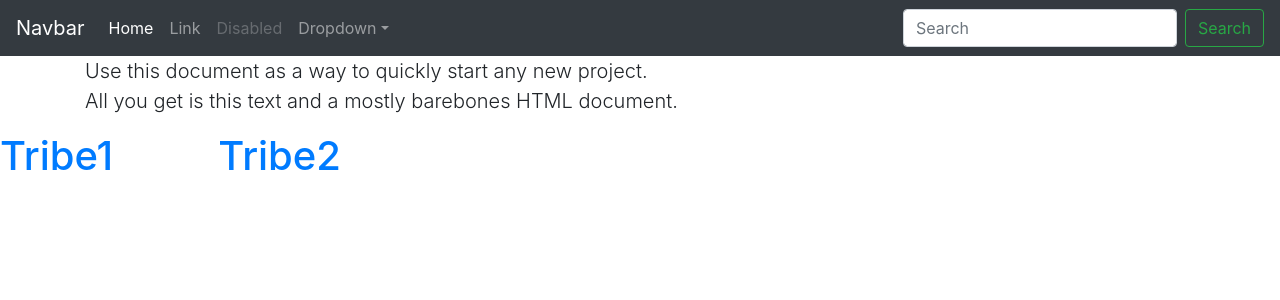
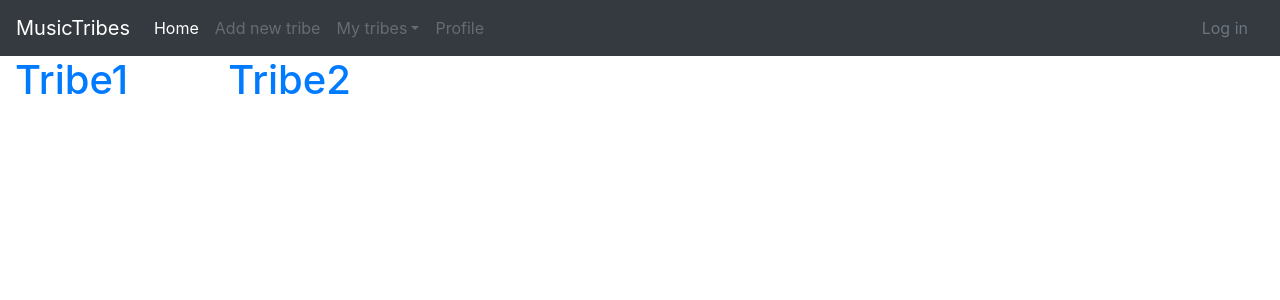
Before and after one commit to tanisic/Music-tribes-django, a Django app: page / in a window 1280 px wide. Shown: the top 300 px of the page. Run offline with Django 3.2, Linux system fonts and the light colour scheme; data comes from the database, SQL or seed files in the repository; both versions use the stored data as it was after the commit; some libraries are stand-ins or nearby versions.

Commit message:
edited base.html

```diff
--- a/musicTribes/app/templates/app/base.html
+++ b/musicTribes/app/templates/app/base.html
@@ -1,12 +1,8 @@
-
-<!doctype html>
 <html lang="en">
   <head>
     <meta charset="utf-8">
     <meta name="viewport" content="width=device-width, initial-scale=1, shrink-to-fit=no">
-    <meta name="description" content="">
-    <meta name="author" content="">
-    <title>Starter Template for Bootstrap</title>
+    <title>Music Tribes</title>
     <link rel="stylesheet" href="https://maxcdn.bootstrapcdn.com/bootstrap/4.0.0/css/bootstrap.min.css" integrity="sha384-Gn5384xqQ1aoWXA+058RXPxPg6fy4IWvTNh0E263XmFcJlSAwiGgFAW/dAiS6JXm" crossorigin="anonymous">
     <script src="https://code.jquery.com/jquery-3.2.1.slim.min.js" integrity="sha384-KJ3o2DKtIkvYIK3UENzmM7KCkRr/rE9/Qpg6aAZGJwFDMVNA/GpGFF93hXpG5KkN" crossorigin="anonymous"></script>
     <script src="https://cdnjs.cloudflare.com/ajax/libs/popper.js/1.12.9/umd/popper.min.js" integrity="sha384-ApNbgh9B+Y1QKtv3Rn7W3mgPxhU9K/ScQsAP7hUibX39j7fakFPskvXusvfa0b4Q" crossorigin="anonymous"></script>
@@ -15,8 +11,9 @@
 
   <body>
 
-    <nav class="navbar navbar-expand-md navbar-dark bg-dark fixed-top">
-      <a class="navbar-brand" href="#">Navbar</a>
+    <div class="navbar-container">
+    <nav class="navbar navbar-expand-md navbar-dark bg-dark">
+      <div class="navbar-brand" href="#">MusicTribes</div>
       <button class="navbar-toggler" type="button" data-toggle="collapse" data-target="#navbarsExampleDefault" aria-controls="navbarsExampleDefault" aria-expanded="false" aria-label="Toggle navigation">
         <span class="navbar-toggler-icon"></span>
       </button>
@@ -24,41 +21,31 @@
       <div class="collapse navbar-collapse" id="navbarsExampleDefault">
         <ul class="navbar-nav mr-auto">
           <li class="nav-item active">
-            <a class="nav-link" href="#">Home <span class="sr-only">(current)</span></a>
+            <a class="nav-link" href="{%url 'app:index'%}">Home <span class="sr-only">(current)</span></a>
           </li>
           <li class="nav-item">
-            <a class="nav-link" href="#">Link</a>
+            <a class="nav-link disabled" href="#">Add new tribe</a>
+          </li>
+          <li class="nav-item dropdown">
+            <a class="nav-link dropdown-toggle disabled" href="http://example.com" id="dropdown01" data-toggle="dropdown" aria-haspopup="true" aria-expanded="false">My tribes</a>
+            <div class="dropdown-menu" aria-labelledby="dropdown01">
+              <a class="dropdown-item" href="#">Edit tribes</a>
+              <div class="dropdown-divider"></div>
+              <a class="dropdown-item" href="#">Delete tribes</a>
+            </div>
           </li>
           <li class="nav-item">
-            <a class="nav-link disabled" href="#">Disabled</a>
-          </li>
-          <li class="nav-item dropdown">
-            <a class="nav-link dropdown-toggle" href="http://example.com" id="dropdown01" data-toggle="dropdown" aria-haspopup="true" aria-expanded="false">Dropdown</a>
-            <div class="dropdown-menu" aria-labelledby="dropdown01">
-              <a class="dropdown-item" href="#">Action</a>
-              <a class="dropdown-item" href="#">Another action</a>
-              <a class="dropdown-item" href="#">Something else here</a>
-            </div>
+            <a class="nav-link disabled" href="#">Profile</a>
           </li>
         </ul>
-        <form class="form-inline my-2 my-lg-0">
-          <input class="form-control mr-sm-2" type="text" placeholder="Search" aria-label="Search">
-          <button class="btn btn-outline-success my-2 my-sm-0" type="submit">Search</button>
-        </form>
+        <a class="nav-link disabled float-right" href="#">Log in</a>
       </div>
     </nav>
+  </div>
 
-    <main role="main" class="container">
-
-      <div class="starter-template">
-        <h1>Bootstrap starter template</h1>
-        <p class="lead">Use this document as a way to quickly start any new project.<br> All you get is this text and a mostly barebones HTML document.</p>
-      </div>
-
-    </main><!-- /.container -->
-
-   {% block content %}
-    {% endblock %}
+    <div class="container-fluid">
+      {% block content %}
+      {% endblock %}
+    </div><!-- /.container -->
   </body>
-
 </html>
```
Also changed, not shown: musicTribes/db.sqlite3.
